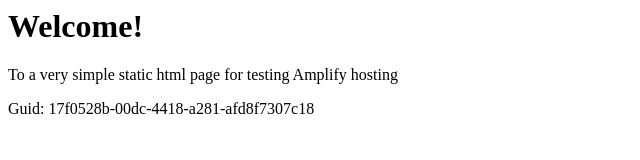
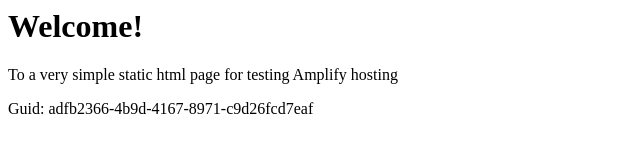
Before and after one commit to aws-aemilia-sfo/Github-PR-Commit-Integration-Test-DoNotTouch-GitHubWebhookPushCanaryTest-v1-prod-us-west-1, a website: page src/index.html in a window 1280 px wide. Shown: the full height of the page, 0-640 px from the left. Drawn offline with Linux system fonts and the light colour scheme.

Commit message:
commit from integ tests

```diff
--- a/src/index.html
+++ b/src/index.html
@@ -12,6 +12,6 @@
 <body>
     <h1>Welcome!</h1>
     <p>To a very simple static html page for testing Amplify hosting</p>
-    <p>Guid: 17f0528b-00dc-4418-a281-afd8f7307c18</p></body>
+    <p>Guid: adfb2366-4b9d-4167-8971-c9d26fcd7eaf</p></body>
 
 </html>
```
